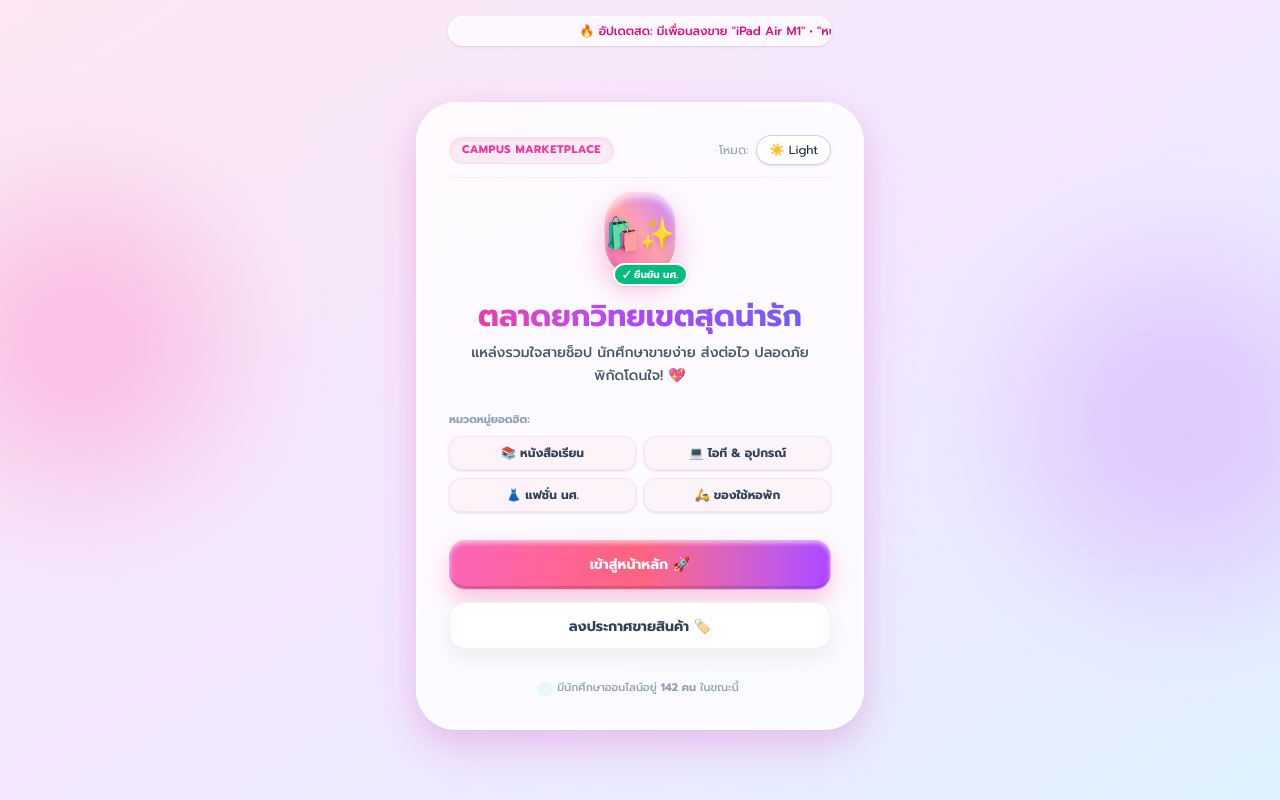
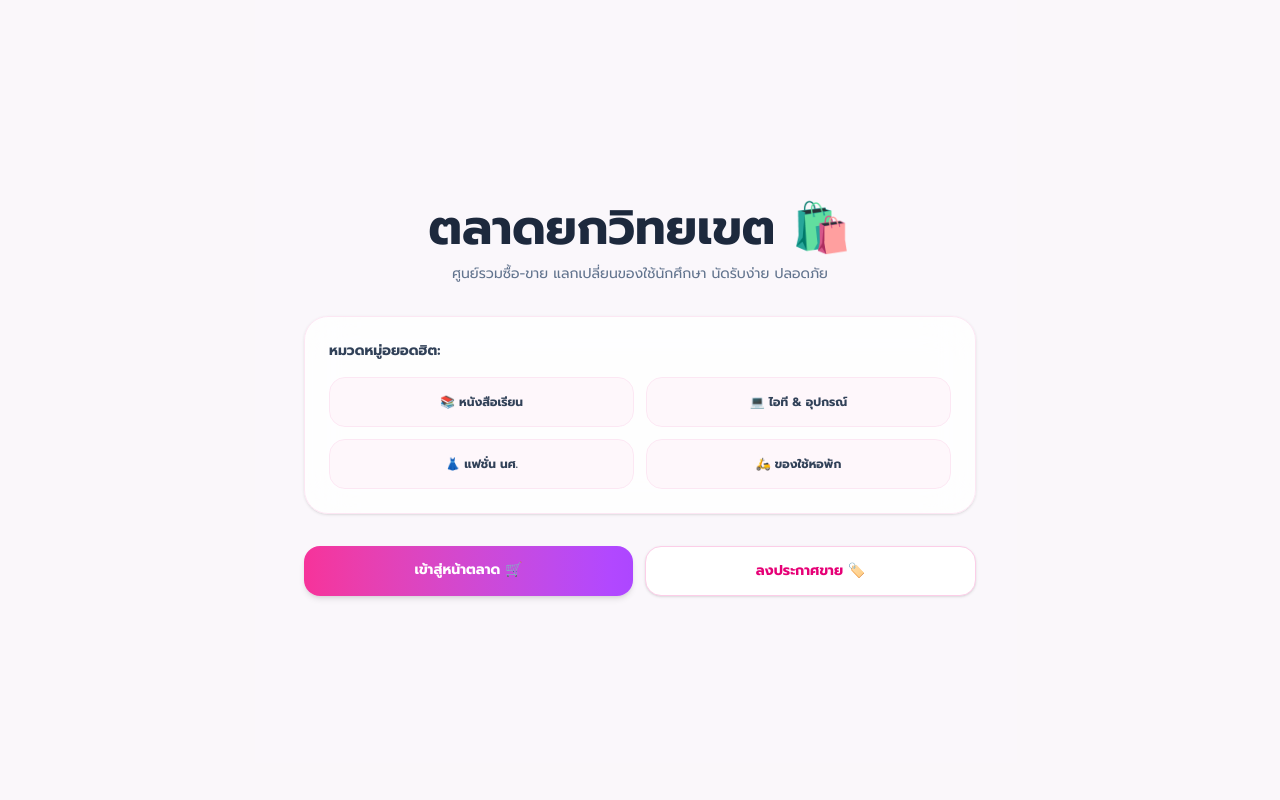
Before and after one commit to palisun47-lang/campus-marketplace, a Next.js app: page / in a window 1280 px wide. Built offline with nearby package versions, Linux system fonts and the light colour scheme.

Commit message:
Revamp landing page structure and styling
Refactor landing page layout and content.

```diff
--- a/app/page.tsx
+++ b/app/page.tsx
@@ -1,144 +1,67 @@
-'use client';
-
 import Link from 'next/link';
-import ThemeToggle from './ThemeToggle';
 
 export default function LandingPage() {
-  // 🏷️ รายการหมวดหมู่ยอดฮิต (จะพาส่งไปยังหน้าสินค้า /product พร้อมกรองหมวดหมู่)
-  const categories = [
-    { name: '📚 หนังสือเรียน', href: '/product?category=books' },
-    { name: '💻 ไอที & อุปกรณ์', href: '/product?category=tech' },
-    { name: '👗 แฟชั่น นศ.', href: '/product?category=fashion' },
-    { name: '🛵 ของใช้หอพัก', href: '/product?category=dorm' },
-  ];
+  return (
+    <main className="min-h-screen bg-pink-50/40 dark:bg-slate-950 p-4 md:p-8 flex flex-col items-center justify-center">
+      <div className="max-w-2xl w-full space-y-8 text-center">
 
-  return (
-    <main className="relative min-h-screen bg-gradient-to-br from-pink-100 via-purple-100 to-sky-100 dark:from-slate-950 dark:via-purple-950/50 dark:to-slate-900 text-slate-800 dark:text-slate-100 flex flex-col items-center justify-center p-4 overflow-hidden selection:bg-pink-300">
+        {/* หัวข้อหลัก */}
+        <div className="space-y-3">
+          <h1 className="text-3xl md:text-5xl font-black text-slate-800 dark:text-slate-100">
+            ตลาดยกวิทยเขต 🛍️
+          </h1>
+          <p className="text-sm text-slate-500 dark:text-slate-400">
+            ศูนย์รวมซื้อ-ขาย แลกเปลี่ยนของใช้นักศึกษา นัดรับง่าย ปลอดภัย
+          </p>
+        </div>
 
-      {/* 🔮 CSS Custom Animations & 3D Jelly Effects */}
-      <style>{`
-        @keyframes jelly-bounce {
-          0%, 100% { transform: scale(1, 1); }
-          25% { transform: scale(0.92, 1.08) translateY(-4px); }
-          50% { transform: scale(1.08, 0.92) translateY(2px); }
-          75% { transform: scale(0.97, 1.03); }
-        }
-        @keyframes float-orb {
-          0%, 100% { transform: translateY(0px) scale(1); }
-          50% { transform: translateY(-16px) scale(1.05); }
-        }
-        @keyframes marquee {
-          0% { transform: translateX(100%); }
-          100% { transform: translateX(-100%); }
-        }
-        .animate-jelly-loop { animation: jelly-bounce 2.5s infinite ease-in-out; }
-        .animate-float { animation: float-orb 5s infinite ease-in-out; }
-        .animate-marquee { display: inline-block; animation: marquee 14s linear infinite; }
-        .jelly-btn {
-          transition: transform 0.4s cubic-bezier(0.175, 0.885, 0.32, 1.275), box-shadow 0.3s ease;
-        }
-        .jelly-btn:hover { transform: scale(1.05, 0.95) translateY(-3px); }
-        .jelly-btn:active { transform: scale(0.92, 1.08) translateY(2px); }
-      `}</style>
-
-      {/* 📢 แถบข่าวสารเลื่อนสดด้านบนสุด (Marquee Ticker) */}
-      <div className="absolute top-4 w-full max-w-sm bg-white/70 dark:bg-slate-900/70 backdrop-blur-md rounded-full px-4 py-1.5 border border-white/80 dark:border-slate-800 shadow-sm overflow-hidden whitespace-nowrap text-xs text-pink-600 dark:text-pink-300 font-medium z-20">
-        <span className="animate-marquee">
-          🔥 อัปเดตสด: มีเพื่อนลงขาย "iPad Air M1" • "หนังสือ Calc 1 ส่งต่อ 100.-" • "ตู้เย็นหอพักสภาพดี" 🛍️
-        </span>
-      </div>
-
-      {/* 🌈 แสงไฟเรืองแสงด้านหลัง (Ambient Background) */}
-      <div className="absolute top-1/4 -left-16 w-72 h-72 bg-pink-300/60 dark:bg-pink-600/20 rounded-full blur-3xl animate-float pointer-events-none" />
-      <div className="absolute bottom-1/4 -right-16 w-80 h-80 bg-purple-300/60 dark:bg-purple-600/20 rounded-full blur-3xl animate-float pointer-events-none" style={{ animationDelay: '-2.5s' }} />
-
-      {/* 🍬 การ์ดหลักทรงเยลลี่ 3D (Claymorphism Card) */}
-      <div className="relative w-full max-w-md bg-white/80 dark:bg-slate-900/80 backdrop-blur-2xl rounded-[2.5rem] p-6 md:p-8
-        shadow-[0_20px_50px_rgba(244,114,182,0.25),0_10px_25px_rgba(168,85,247,0.15),inset_0_2px_4px_rgba(255,255,255,0.9)]
-        dark:shadow-[0_20px_50px_rgba(0,0,0,0.5),inset_0_1px_2px_rgba(255,255,255,0.15)]
-        border border-white/80 dark:border-slate-800/80 flex flex-col items-center text-center space-y-5 z-10 mt-8">
-
-        {/* แถบหัวข้อ & ปุ่มสลับโหมด Theme Toggle */}
-        <div className="w-full flex justify-between items-center pb-3 border-b border-pink-100/80 dark:border-slate-800">
-          <span className="text-[11px] font-extrabold text-pink-500 dark:text-pink-400 tracking-wider uppercase bg-pink-100/80 dark:bg-pink-950/60 px-3 py-1 rounded-full shadow-inner border border-pink-200/50">
-            Campus Marketplace
-          </span>
-          <div className="flex items-center gap-2">
-            <span className="text-xs text-slate-400">โหมด:</span>
-            <div className="jelly-btn inline-block">
-              <ThemeToggle />
-            </div>
+        {/* หมวดหมู่อยอดฮิต (แก้ไขลิงก์ให้กรองสินค้าตามหมวดหมู่) */}
+        <div className="bg-white/80 dark:bg-slate-900/80 backdrop-blur-xl p-6 rounded-3xl border border-pink-100 dark:border-slate-800 shadow-sm space-y-4">
+          <h2 className="text-left font-bold text-slate-700 dark:text-slate-200 text-sm">
+            หมวดหมู่อยอดฮิต:
+          </h2>
+          <div className="grid grid-cols-2 gap-3">
+            <Link
+              href="/home?category=books"
+              className="p-4 rounded-2xl bg-pink-50/60 dark:bg-slate-800/60 border border-pink-100 dark:border-slate-700 hover:bg-pink-100/60 transition-all flex items-center justify-center gap-2 font-bold text-xs text-slate-700 dark:text-slate-200"
+            >
+              📚 หนังสือเรียน
+            </Link>
+            <Link
+              href="/home?category=tech"
+              className="p-4 rounded-2xl bg-pink-50/60 dark:bg-slate-800/60 border border-pink-100 dark:border-slate-700 hover:bg-pink-100/60 transition-all flex items-center justify-center gap-2 font-bold text-xs text-slate-700 dark:text-slate-200"
+            >
+              💻 ไอที & อุปกรณ์
+            </Link>
+            <Link
+              href="/home?category=fashion"
+              className="p-4 rounded-2xl bg-pink-50/60 dark:bg-slate-800/60 border border-pink-100 dark:border-slate-700 hover:bg-pink-100/60 transition-all flex items-center justify-center gap-2 font-bold text-xs text-slate-700 dark:text-slate-200"
+            >
+              👗 แฟชั่น นศ.
+            </Link>
+            <Link
+              href="/home?category=dorm"
+              className="p-4 rounded-2xl bg-pink-50/60 dark:bg-slate-800/60 border border-pink-100 dark:border-slate-700 hover:bg-pink-100/60 transition-all flex items-center justify-center gap-2 font-bold text-xs text-slate-700 dark:text-slate-200"
+            >
+              🛵 ของใช้หอพัก
+            </Link>
           </div>
         </div>
 
-        {/* 🛍️ โลโก้เยลลี่ 3D + Badge ยืนยันตัวตน นศ. */}
-        <div className="relative group cursor-pointer jelly-btn">
-          <div className="w-20 h-20 bg-gradient-to-tr from-pink-400 via-rose-300 to-purple-400 rounded-[2rem] flex items-center justify-center
-            shadow-[0_12px_28px_rgba(244,114,182,0.45),inset_0_4px_6px_rgba(255,255,255,0.7),inset_0_-4px_6px_rgba(0,0,0,0.15)]
-            border-2 border-white/70 animate-jelly-loop">
-            <span className="text-3xl filter drop-shadow-md select-none">🛍️✨</span>
-          </div>
-          <span className="absolute -bottom-2 -right-2 bg-emerald-500 text-white text-[10px] font-bold px-2 py-0.5 rounded-full border-2 border-white shadow-sm flex items-center gap-1">
-            ✓ ยืนยัน นศ.
-          </span>
-        </div>
-
-        {/* ข้อความหัวเรื่อง */}
-        <div className="space-y-2">
-          <h1 className="text-2xl md:text-3xl font-black text-transparent bg-clip-text bg-gradient-to-r from-pink-500 via-purple-500 to-indigo-500 dark:from-pink-300 dark:to-purple-300">
-            ตลาดยกวิทยเขตสุดน่ารัก
-          </h1>
-          <p className="text-xs md:text-sm text-slate-600 dark:text-slate-300 leading-relaxed font-medium px-2">
-            แหล่งรวมใจสายช็อป นักศึกษาขายง่าย ส่งต่อไว ปลอดภัย พิกัดโดนใจ! 💖
-          </p>
-        </div>
-
-        {/* 🏷️ ปุ่มหมวดหมู่ด่วนทรงเยลลี่ (Quick Categories) */}
-        <div className="w-full pt-1">
-          <p className="text-[11px] font-bold text-slate-400 mb-2 text-left">หมวดหมู่ยอดฮิต:</p>
-          <div className="grid grid-cols-2 gap-2">
-            {categories.map((cat, idx) => (
-              <Link
-                key={idx}
-                href={cat.href}
-                className="jelly-btn text-xs font-bold py-2 px-3 bg-pink-50/80 dark:bg-slate-800/80 hover:bg-pink-100 dark:hover:bg-slate-700 text-slate-700 dark:text-slate-200 rounded-xl border border-pink-200/50 dark:border-slate-700 shadow-sm flex items-center justify-center"
-              >
-                {cat.name}
-              </Link>
-            ))}
-          </div>
-        </div>
-
-        {/* 🔘 ปุ่มดำเนินการหลัก (Main Buttons) */}
-        <div className="w-full space-y-3 pt-2">
+        {/* ปุ่มเมนูหลัก */}
+        <div className="flex gap-3">
           <Link
             href="/home"
-            className="jelly-btn w-full flex items-center justify-center py-3.5 px-6
-              bg-gradient-to-r from-pink-400 via-rose-400 to-purple-500 hover:from-pink-500 hover:to-purple-600
-              text-white font-extrabold text-sm rounded-2xl
-              shadow-[0_10px_22px_rgba(244,114,182,0.4),inset_0_2px_4px_rgba(255,255,255,0.6),inset_0_-3px_0_rgba(0,0,0,0.15)]
-              border border-white/50"
+            className="flex-1 py-3.5 bg-gradient-to-r from-pink-500 to-purple-500 text-white font-extrabold text-sm rounded-2xl shadow-md hover:opacity-95 transition-all text-center"
           >
-            เข้าสู่หน้าหลัก 🚀
+            เข้าสู่หน้าตลาด 🛒
           </Link>
-
           <Link
             href="/product"
-            className="jelly-btn w-full flex items-center justify-center py-3.5 px-6
-              bg-white/90 dark:bg-slate-800/90 hover:bg-white dark:hover:bg-slate-800
-              text-slate-700 dark:text-slate-200 font-extrabold text-sm rounded-2xl
-              shadow-[0_8px_20px_rgba(0,0,0,0.06),inset_0_2px_4px_rgba(255,255,255,0.9),inset_0_-3px_0_rgba(0,0,0,0.06)]
-              dark:shadow-[0_8px_20px_rgba(0,0,0,0.3),inset_0_1px_2px_rgba(255,255,255,0.1)]
-              border border-pink-100 dark:border-slate-700"
+            className="flex-1 py-3.5 bg-white dark:bg-slate-900 text-pink-600 dark:text-pink-400 border border-pink-200 dark:border-slate-700 font-extrabold text-sm rounded-2xl shadow-sm hover:bg-pink-50 transition-all text-center"
           >
-            ลงประกาศขายสินค้า 🏷️
+            ลงประกาศขาย 🏷️
           </Link>
-        </div>
-
-        {/* 👥 ตัวเลขสถิติออนไลน์ */}
-        <div className="pt-2 flex items-center justify-center gap-2 text-[11px] text-slate-400 font-medium">
-          <span className="w-2 h-2 rounded-full bg-emerald-400 animate-ping" />
-          <span>มีนักศึกษาออนไลน์อยู่ <b>142 คน</b> ในขณะนี้</span>
         </div>
 
       </div>
```
